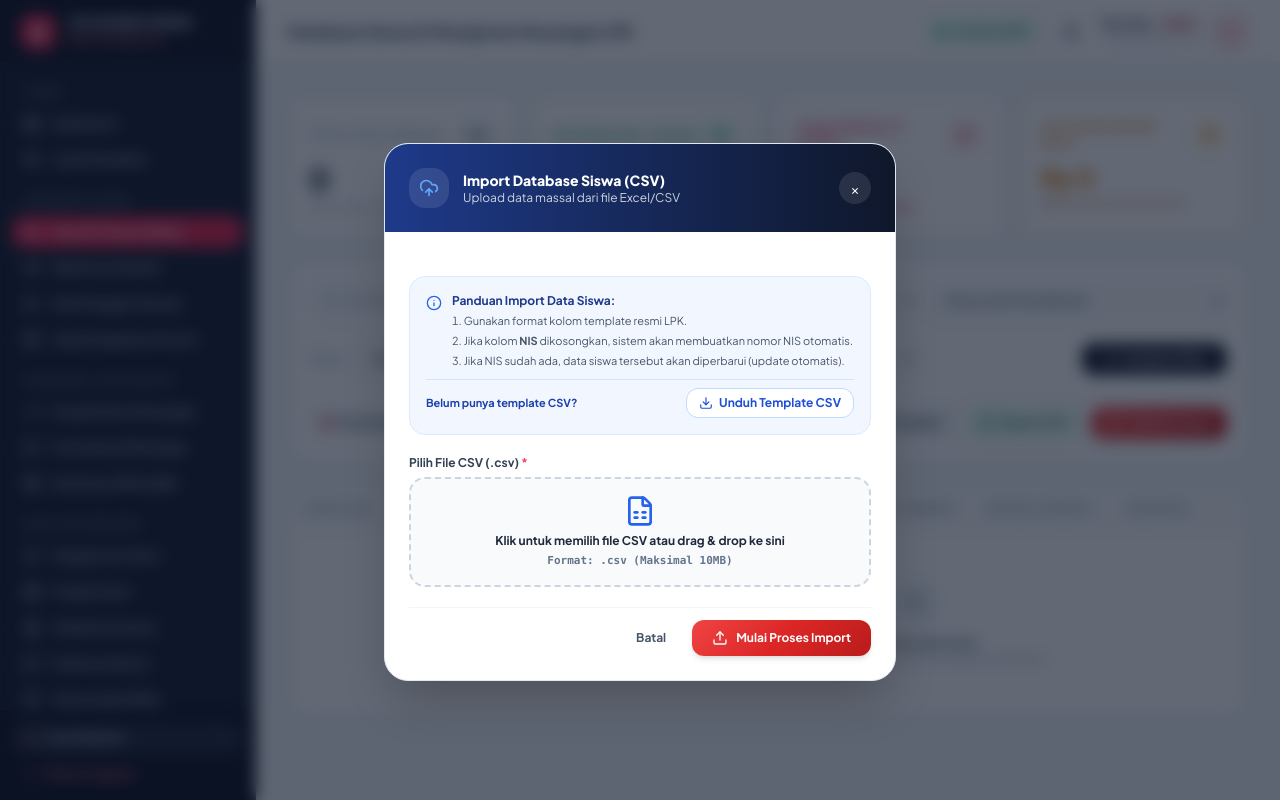
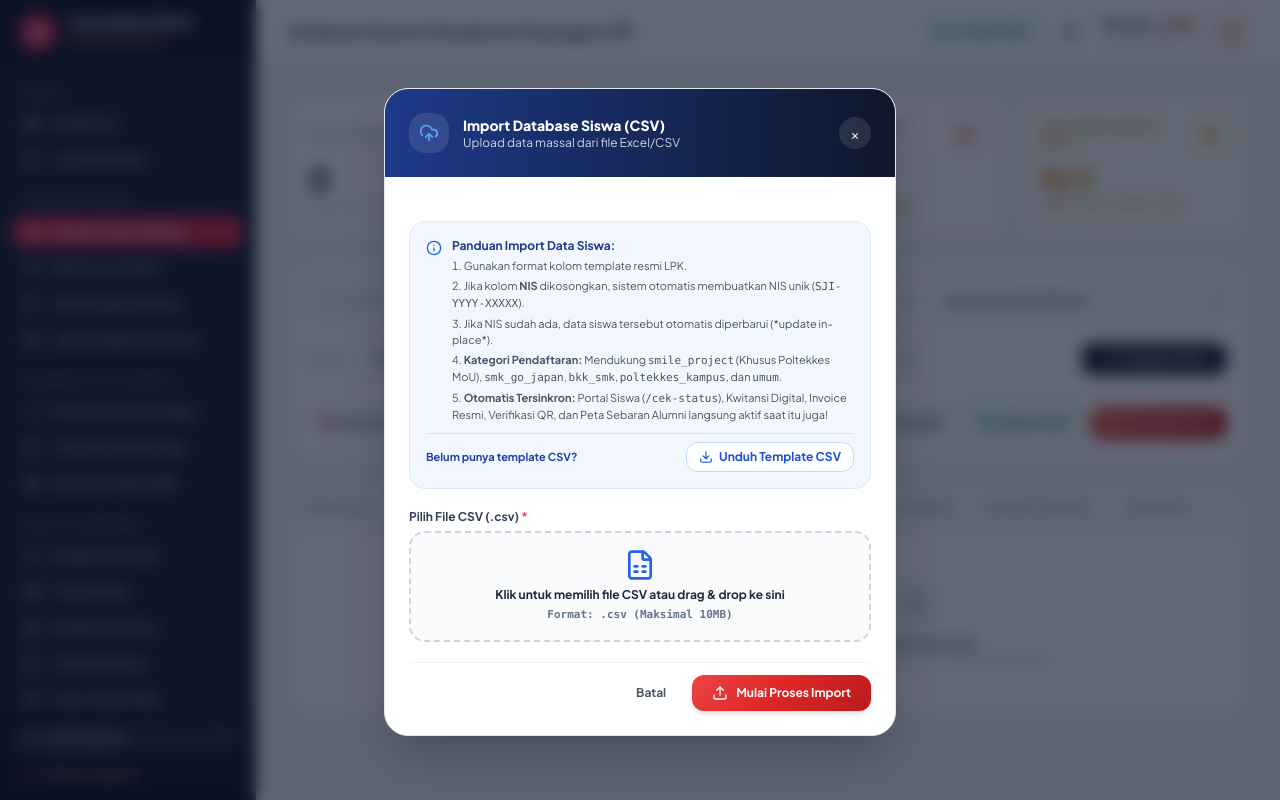
Before and after one commit to aryadians/SahabatJepangIndonesia, a Laravel app: page /admin/students in a window 1280 px wide, after a click on "Import CSV". Run offline with Laravel 12, Linux system fonts and the light colour scheme; a user stored in the database is signed in; data comes from the database, SQL or seed files in the repository; data that the repository does not hold is empty; some libraries are stand-ins or nearby versions; some web fonts are replaced.

Commit message:
docs(readme): update test metrics to 30 tests and document automatic csv import synchronization

```diff
--- a/resources/views/admin/students/index.blade.php
+++ b/resources/views/admin/students/index.blade.php
@@ -537,8 +537,10 @@
                         <p class="font-bold">Panduan Import Data Siswa:</p>
                         <ol class="list-decimal list-inside space-y-1 mt-1 text-slate-600 text-[11px]">
                             <li>Gunakan format kolom template resmi LPK.</li>
-                            <li>Jika kolom <strong>NIS</strong> dikosongkan, sistem akan membuatkan nomor NIS otomatis.</li>
-                            <li>Jika NIS sudah ada, data siswa tersebut akan diperbarui (update otomatis).</li>
+                            <li>Jika kolom <strong>NIS</strong> dikosongkan, sistem otomatis membuatkan NIS unik (<code>SJI-YYYY-XXXXX</code>).</li>
+                            <li>Jika NIS sudah ada, data siswa tersebut otomatis diperbarui (*update in-place*).</li>
+                            <li><strong>Kategori Pendaftaran:</strong> Mendukung <code>smile_project</code> (Khusus Poltekkes MoU), <code>smk_go_japan</code>, <code>bkk_smk</code>, <code>poltekkes_kampus</code>, dan <code>umum</code>.</li>
+                            <li><strong>Otomatis Tersinkron:</strong> Portal Siswa (<code>/cek-status</code>), Kwitansi Digital, Invoice Resmi, Verifikasi QR, dan Peta Sebaran Alumni langsung aktif saat itu juga!</li>
                         </ol>
                     </div>
                 </div>
```
Also changed, not shown: README.md.
